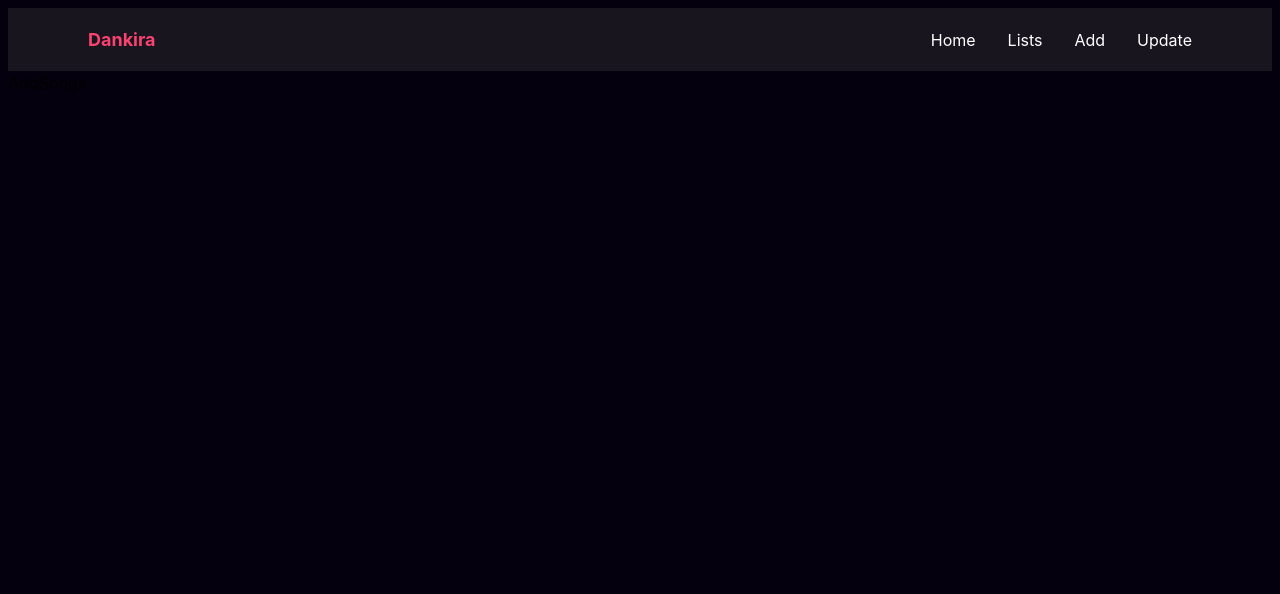
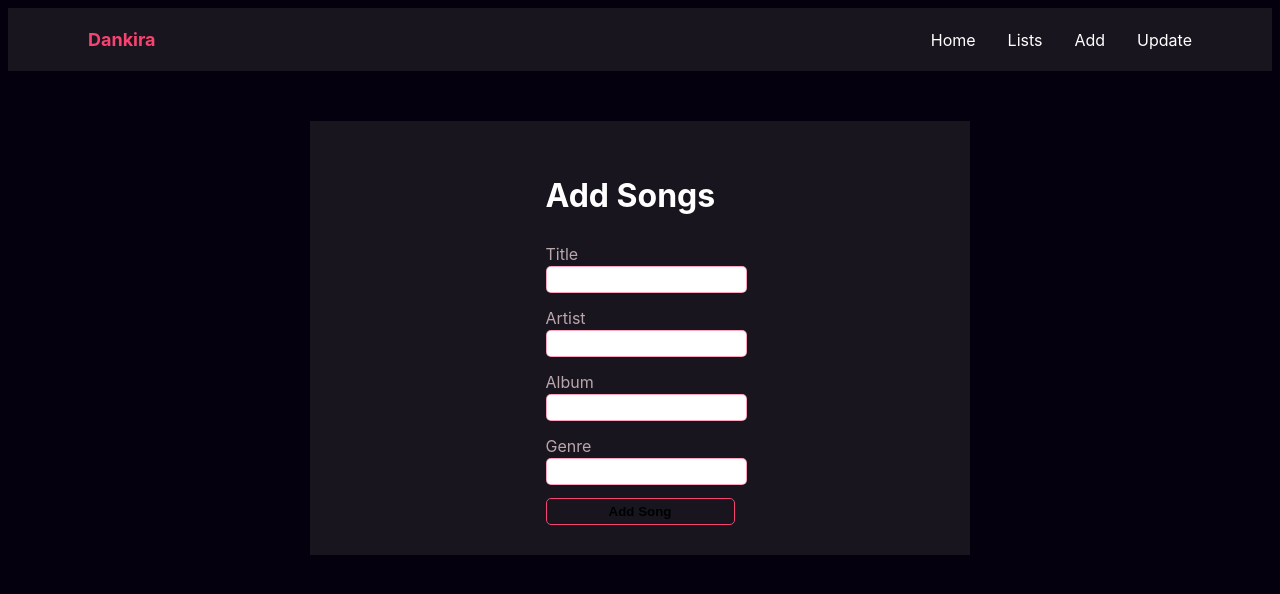
Before and after one commit to MikiZenebe/Song-Information, a React (Vite) app in the folder client/: page /add in a window 1280 px wide. Shown: the top 594 px of the page. Built offline with nearby package versions, Linux system fonts and the light colour scheme; no server answers.

Commit message:
songList

```diff
--- a/client/src/api/index.ts
+++ b/client/src/api/index.ts
@@ -1,3 +1,2 @@
-import axios from "axios";
-
-export const getSongsUrl = axios.get("https://dummyjson.com/users");
+export const getSongsUrl = "http://localhost:5000/api/song/allSongs";
+export const addSongsUrl = "http://localhost:5000/api/song/addSong";
--- a/client/src/components/Navbar.tsx
+++ b/client/src/components/Navbar.tsx
@@ -28,14 +28,14 @@ const NavbarComponent: React.FC = () => {
           <MobileMenu isOpen={isOpen}>
             <Link to="/">Home</Link>
             <Link to="/lists">Lists</Link>
-            <Link to="/">Add</Link>
+            <Link to="/add">Add</Link>
             <Link to="/workouts">Update</Link>
           </MobileMenu>
           <NavItems>
             <Link to="/">Home</Link>
-            <Link to="/lists">Lists</Link>
-            <Link to="/">Add</Link>
-            <Link to="/workouts">Update</Link>
+            <Link to="/list">Lists</Link>
+            <Link to="/add">Add</Link>
+            <Link to="/update">Update</Link>
           </NavItems>
           <MenuIcons onClick={toggleMenu}>
             {isOpen ? <FaTimes /> : <FaBars />}
--- a/client/src/pages/AddSongs.tsx
+++ b/client/src/pages/AddSongs.tsx
@@ -1,5 +1,142 @@
-import React from "react";
+import styled from "@emotion/styled";
+import { useState } from "react";
+import { useDispatch } from "react-redux";
+import { addSongStart } from "../redux/reducer/songSlice";
 
 export default function AddSongs() {
-  return <div>AddSongs</div>;
+  const [title, setTitle] = useState("");
+  const [artist, setArtist] = useState("");
+  const [album, setAlbum] = useState("");
+  const [genre, setGenre] = useState("");
+
+  const dispatch = useDispatch();
+
+  const handleSubmit = (e: React.FormEvent) => {
+    e.preventDefault();
+    const newSong = { id: "", title, artist, album, genre };
+    dispatch(addSongStart(newSong));
+
+    if (newSong) {
+      setTitle("");
+      setArtist("");
+      setAlbum("");
+      setGenre("");
+    }
+  };
+
+  return (
+    <Container>
+      <div>
+        <div>
+          <h1>Add Songs</h1>
+        </div>
+
+        <div>
+          <Form onSubmit={handleSubmit}>
+            <Divs>
+              <label>Title</label>
+              <input
+                type="text"
+                value={title}
+                onChange={(e) => setTitle(e.target.value)}
+              />
+            </Divs>
+            <Divs>
+              <label>Artist</label>
+              <input
+                type="text"
+                value={artist}
+                onChange={(e) => setArtist(e.target.value)}
+              />
+            </Divs>{" "}
+            <Divs>
+              <label>Album</label>
+              <input
+                type="text"
+                value={album}
+                onChange={(e) => setAlbum(e.target.value)}
+              />
+            </Divs>{" "}
+            <Divs>
+              <label>Genre</label>
+              <input
+                type="text"
+                value={genre}
+                onChange={(e) => setGenre(e.target.value)}
+              />
+            </Divs>
+            <Button type="submit">Add Song</Button>
+          </Form>
+        </div>
+      </div>
+    </Container>
+  );
 }
+
+const Container = styled.div`
+  max-width: 600px;
+  background-color: #18151f;
+  color: #ffffff;
+  width: auto;
+  margin: 50px auto;
+  display: flex;
+  flex-direction: column;
+  align-items: center;
+  justify-content: space-between;
+  padding: 30px 30px;
+
+  @media (max-width: 850px) {
+    padding: 50px 30px;
+  }
+`;
+
+const Form = styled.form`
+  display: flex;
+  flex-direction: column;
+  gap: 13px;
+`;
+
+const Button = styled.button`
+  display: flex;
+  align-items: center;
+  justify-content: center;
+  width: 100%;
+  margin: auto;
+  padding: 5px;
+  cursor: pointer;
+  border: 1px solid #f8426f;
+  transition: all 0.4s ease-in-out;
+  border-radius: 5px;
+  font-weight: 600;
+  background: transparent;
+
+  &:hover {
+    width: 100%;
+    background: #f8426f;
+    color: white;
+  }
+`;
+
+const Divs = styled.form`
+  display: flex;
+  flex-direction: column;
+
+  label {
+    color: #b9a7ac;
+  }
+
+  input {
+    width: 100%;
+    padding: 5px;
+    outline: none;
+    border: 1px solid #f842707a;
+    transition: all 0.4s ease-in-out;
+    border-radius: 5px;
+  }
+
+  input:focus {
+    width: 100%;
+    border: 1px solid #f8426f;
+    transition: all 0.4s ease-in-out;
+  }
+`;
--- a/client/src/pages/SongList.tsx
+++ b/client/src/pages/SongList.tsx
@@ -1,17 +1,32 @@
 import styled from "@emotion/styled";
+import { useDispatch, useSelector } from "react-redux";
+import { RootState } from "../redux/store";
+import { useEffect } from "react";
+import { getSongsFetch } from "../redux/reducer/songSlice";
 
 export default function SongList() {
+  const dispatch = useDispatch();
+  const { songs, error } = useSelector((state: RootState) => state.songs);
+
+  useEffect(() => {
+    dispatch(getSongsFetch());
+    console.log(songs);
+  }, [dispatch, songs]);
+
   return (
     <Container>
       <div>
         <div>
           <h1>Genres</h1>
+
           <Genre>
-            <p>Hip Hop</p>
-            <p>Hip Hop</p> <p>Hip Hop</p> <p>Hip Hop</p> <p>Hip Hop</p>
+            {songs.map((song) => {
+              return <p>{song.genre}</p>;
+            })}
           </Genre>
         </div>
-
+        {/* {loading && <h1>Loading...</h1>} */}
+        {error && <h1>{error}</h1>}
         <div>
           <Table>
             <thead>
@@ -24,12 +39,16 @@ export default function SongList() {
             </thead>
 
             <tbody>
-              <tr>
-                <td>Zewazwe</td>
-                <td>Abdu Kiyar</td>
-                <td>Anbessa</td>
-                <td>Batti</td>
-              </tr>
+              {songs.map((song) => {
+                return (
+                  <tr>
+                    <td>{song.title}</td>
+                    <td>{song.artist}</td>
+                    <td>{song.album}</td>
+                    <td>{song.genre}</td>
+                  </tr>
+                );
+              })}
             </tbody>
           </Table>
         </div>
@@ -48,7 +67,7 @@ const Container = styled.div`
   flex-direction: column;
   align-items: center;
   justify-content: space-between;
-  padding: 50px 80px;
+  padding: 30px 30px;
 
   @media (max-width: 850px) {
     padding: 50px 30px;
@@ -63,15 +82,15 @@ const Table = styled.div`
 
   td,
   th {
-    padding: 25px;
+    padding: 15px 25px;
 
     @media (max-width: 750px) {
-      padding: 25px;
+      padding: 15px 25px;
     }
   }
 
   tr:nth-child(even) {
-    background-color: red;
+    background-color: #493f3f87;
   }
   tr:hover {
     background-color: #f8426f;
--- a/client/src/redux/saga/songSaga.ts
+++ b/client/src/redux/saga/songSaga.ts
@@ -7,20 +7,31 @@ import {
   addSongSuccess,
   addSongFailure,
 } from "../reducer/songSlice";
-import { getSongsUrl } from "../../api/index";
+import { addSongsUrl, getSongsUrl } from "../../api/index";
+import axios from "axios";
 
 function* fetchSongs(): Generator<Effect, void, unknown> {
   try {
-    const response = yield call(() => getSongsUrl);
-    const songs = yield response.json();
+    const response = yield call(axios.get, getSongsUrl);
+    const songs = yield response.data;
     yield put(getSongsSuccess(songs));
   } catch (error) {
     yield put(getSongsFailure((error as Error).message));
   }
 }
 
+function* addSong(action): Generator<Effect, void, unknown> {
+  try {
+    const res = yield call(axios.post, addSongsUrl, action.payload);
+    yield put(addSongSuccess(res.data));
+  } catch (error) {
+    yield put(addSongFailure((error as Error).message));
+  }
+}
+
 function* songsSaga(): Generator<Effect, void, unknown> {
   yield takeLatest(getSongsFetch.type, fetchSongs);
+  yield takeLatest(addSongStart.type, addSong);
 }
 
 export default songsSaga;
```
